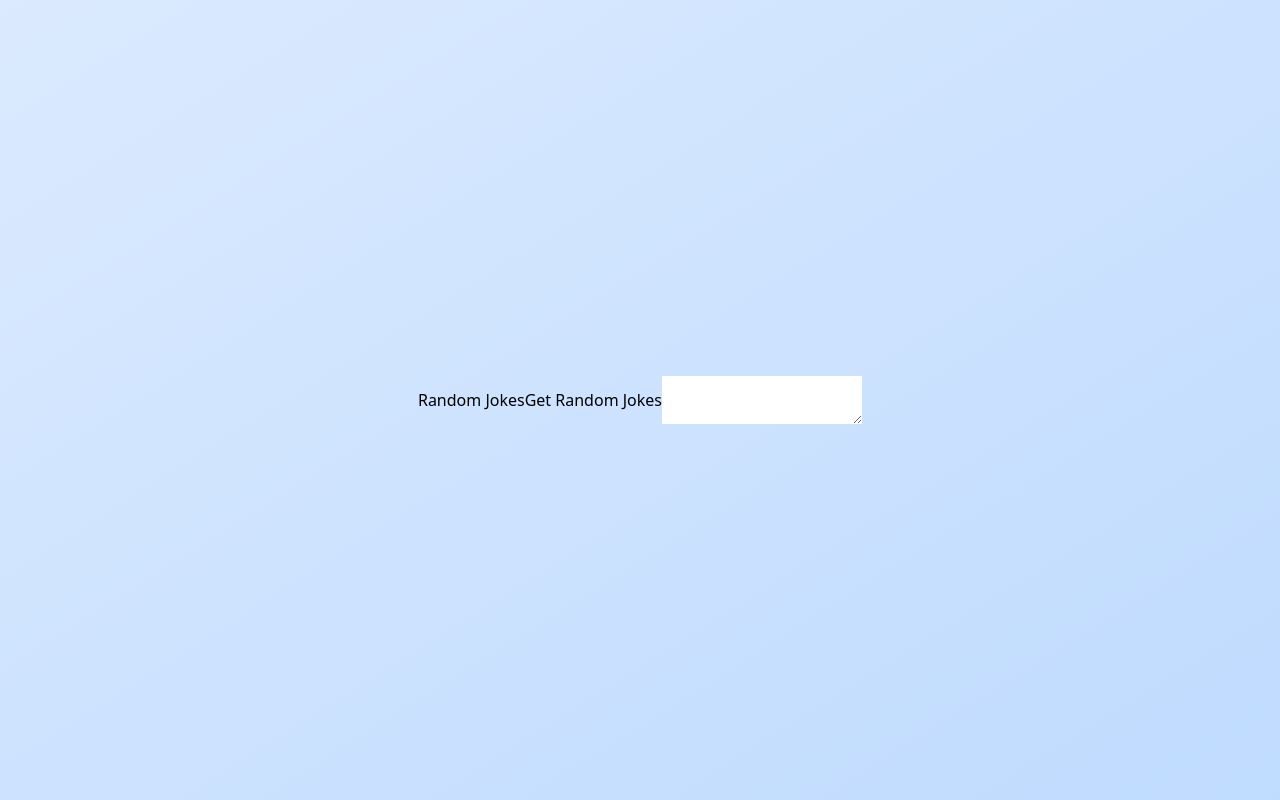
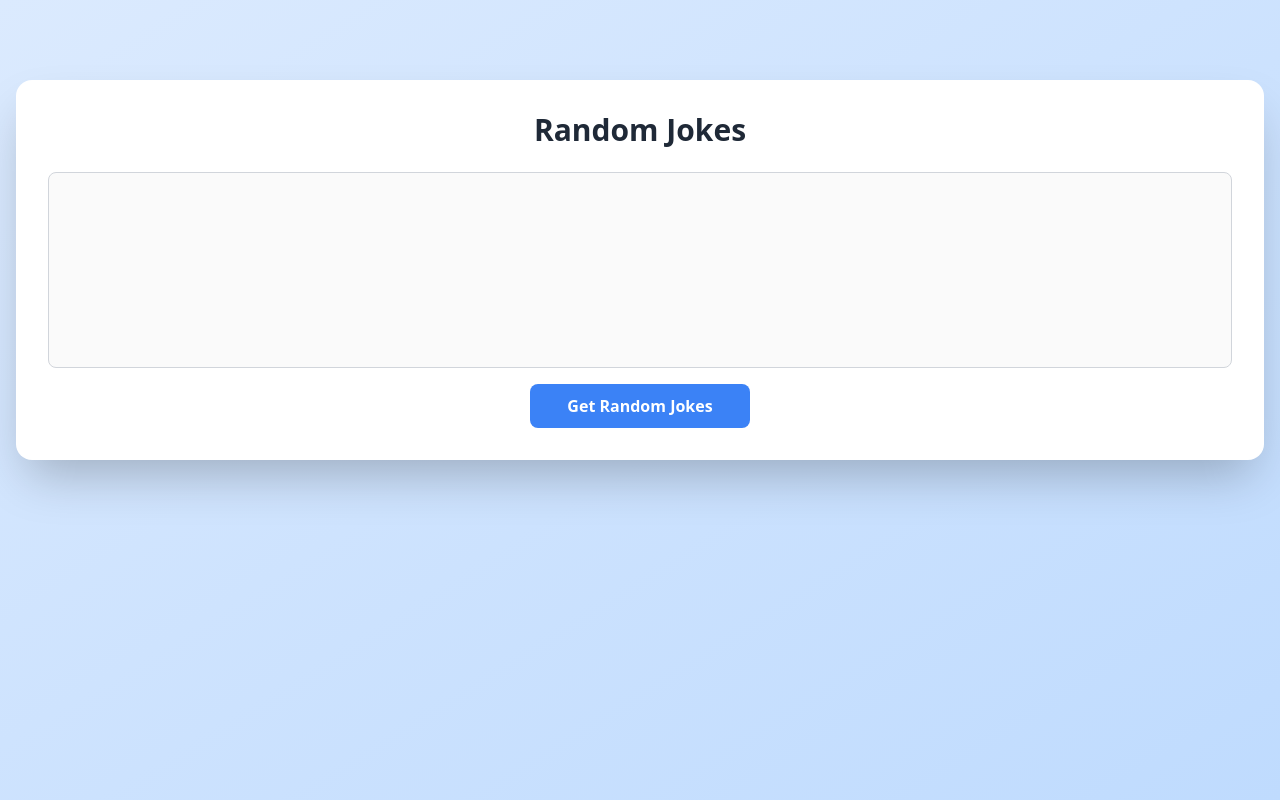
Before and after one commit to ZubalYana/jokes-generator, a React (Vite) app: page / in a window 1280 px wide. Built offline with nearby package versions, Linux system fonts and the light colour scheme.

Commit message:
styled by Random Jokes

```diff
--- a/src/components/RandomJokes/RandomJokes.tsx
+++ b/src/components/RandomJokes/RandomJokes.tsx
@@ -2,11 +2,17 @@ import React from 'react'
 
 export default function RandomJokes() {
   return (
-    <div className="w-full h-screen flex items-center justify-center bg-gradient-to-br from-blue-100 to-blue-200 px-4">
-        <h1>Random Jokes</h1>
-        <button>Get Random Jokes</button>
+    <div className="w-full h-screen flex items-start justify-start flex-col bg-gradient-to-br from-blue-100 to-blue-200 px-4 pt-20">
+        <div className="w-full h-[380px] bg-white rounded-2xl shadow-2xl p-8 text-center flex items-center justify-center flex-col">
+        <h1 className="text-3xl font-bold mb-6 text-gray-800">Random Jokes</h1>
+<textarea  name="" id="" disabled className='w-full h-[220px] resize-none text-center px-4 py-2 border border-gray-300 rounded-lg mb-4 focus:outline-none focus:ring-2 focus:ring-blue-400'></textarea>
 
-        <textarea name="" id=""></textarea>
+
+
+        <button className="w-[220px] h-[50px] bg-blue-500 text-white font-semibold rounded-lg hover:bg-blue-600 transition duration-200">Get Random Jokes</button>
+
+
+        </div>
     </div>
   )
 }
```
Also changed, not shown: 1 other file (tests, documents, lock files or other folders).
